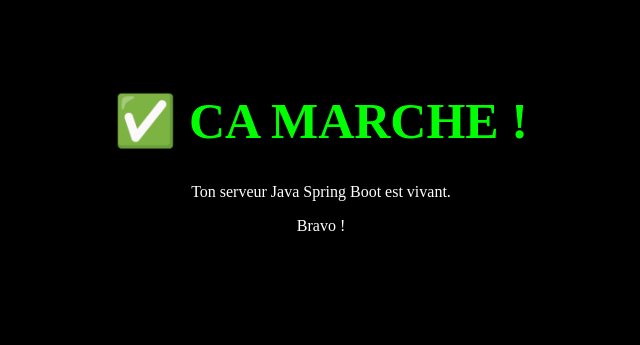
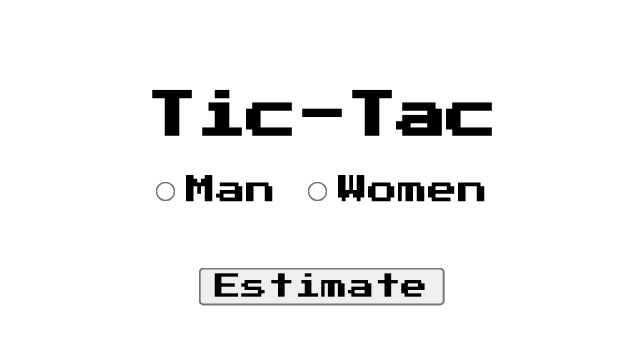
Before and after one commit to 13PoPaul/Tic-Tac, a Spring Boot app: page / in a window 1280 px wide. Shown: the top 345 px of the page, without its empty margins (319-959 px from the left). Run offline with Spring Boot 4, Linux system fonts and the light colour scheme.

Commit message:
Update of the main page

```diff
--- a/app/src/main/resources/static/index.html
+++ b/app/src/main/resources/static/index.html
@@ -1,13 +1,25 @@
 <!DOCTYPE html>
 <html>
 <head>
-    <title>Test Koyeb</title>
+    <title>Tic-Tac</title>
+
+
+    <link rel="preconnect" href="https://fonts.googleapis.com">
+    <link rel="preconnect" href="https://fonts.gstatic.com" crossorigin>
+    <link href="https://fonts.googleapis.com/css2?family=Press+Start+2P&display=swap" rel="stylesheet">
 </head>
-<body style="background-color: black; color: white; text-align: center; padding-top: 50px;">
+<body style="background-color: white; color: black; text-align: center; padding-top: 50px;">
 
-    <h1 style="color: #00ff00; font-size: 50px;">✅ CA MARCHE !</h1>
-    <p>Ton serveur Java Spring Boot est vivant.</p>
-    <p>Bravo !</p>
+    <h1 style="color: #000; font-size: 50px; font-family: 'Press Start 2P';"> Tic-Tac </h1>
+    <form type ="submit" method ="post" action="/start">
 
+        <input type = "radio" id="man" name="Sex" value="1" style="accent-color: black; transform: scale(1.5); margin-right: 10px;  vertical-align: middle;" >
+        <label for="man" style = "font-size: 30px; font-family: 'Press Start 2P';  vertical-align: middle; "> Man </label>
+
+        <input type = "radio" id="women" name="Sex" value="0" style="accent-color: black; transform: scale(1.5); margin-right: 10px;  vertical-align: middle;">
+        <label for="women" style = "font-size: 30px; font-family: 'Press Start 2P'; vertical-align: middle;"> Women </label>
+
+        <br><br><br><br><br>
+        <button type = "submit" style ="cursor: pointer; font-family: 'Press Start 2P'; transform: scale(2);"> Estimate </button>
+    </form>
 </body>
-</html>
```
